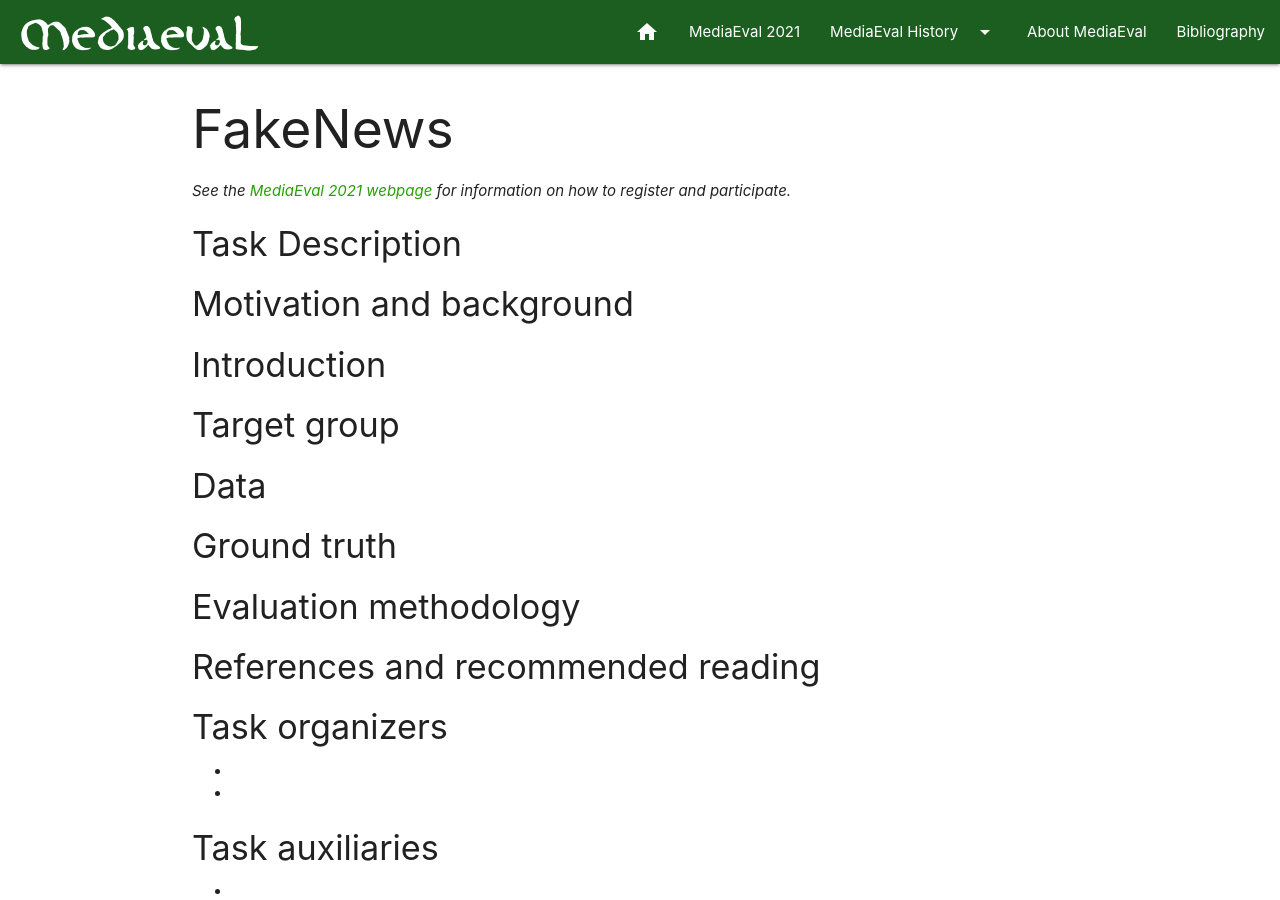
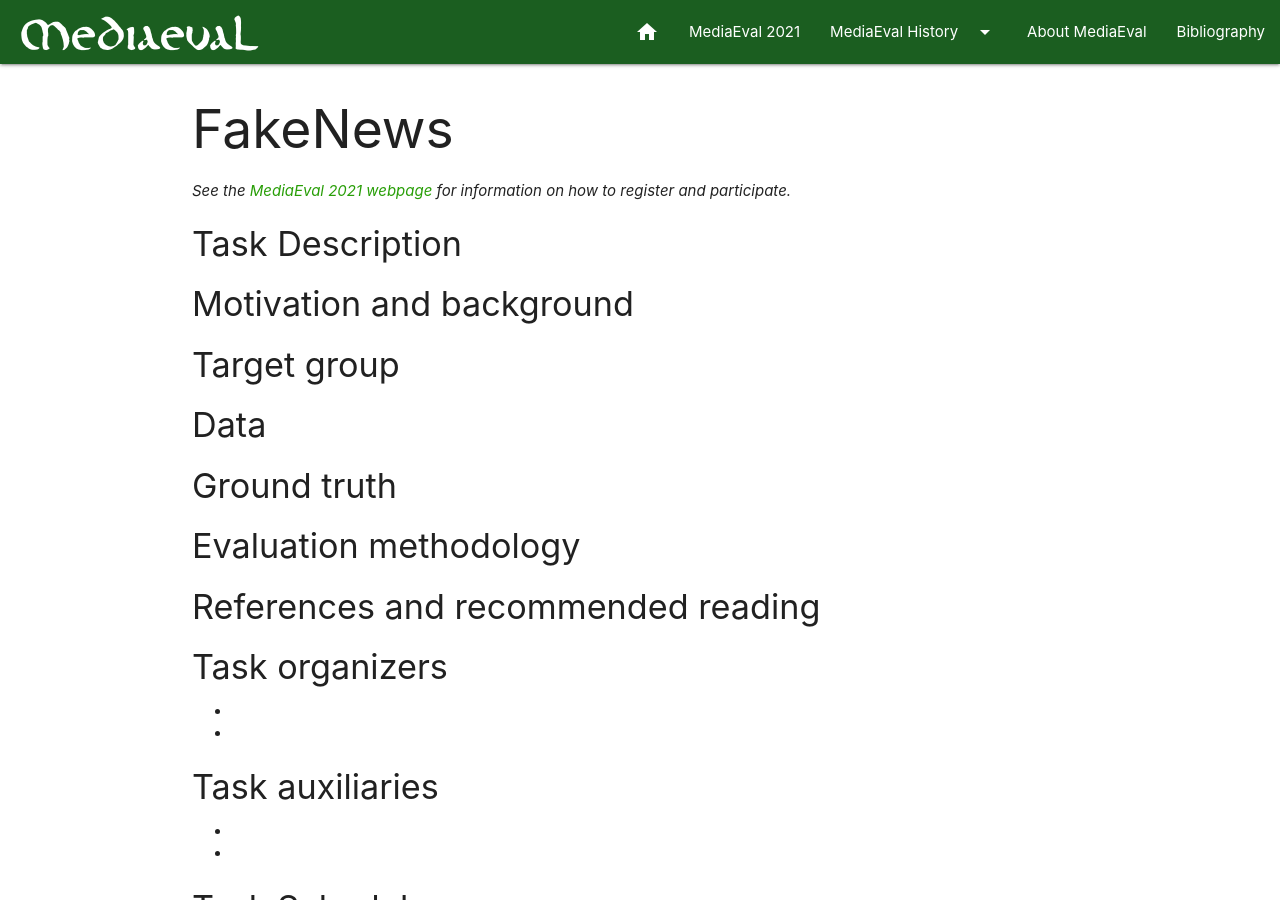
Before and after one commit to multimediaeval/multimediaeval.github.io, a Jekyll site: the page built from _editions/2021/tasks/fakenews.md, in a window 1280 px wide and 900 px high. Built offline with Jekyll 4.4.1, drawn with Linux system fonts in a browser that asks for light colours.

Commit message:
Update fakenews.md

```diff
--- a/_editions/2021/tasks/fakenews.md
+++ b/_editions/2021/tasks/fakenews.md
@@ -16,8 +16,6 @@ blurb: "Insert blurb here, keep it between the quotes in order to handle any spe
 #### Task Description
 
 #### Motivation and background
-
-#### Introduction
 
 #### Target group
 
```
